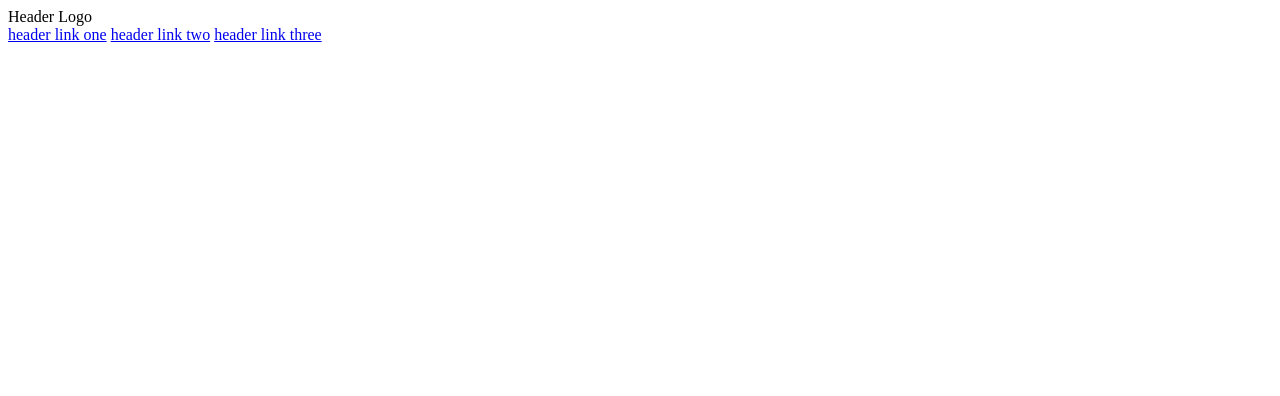
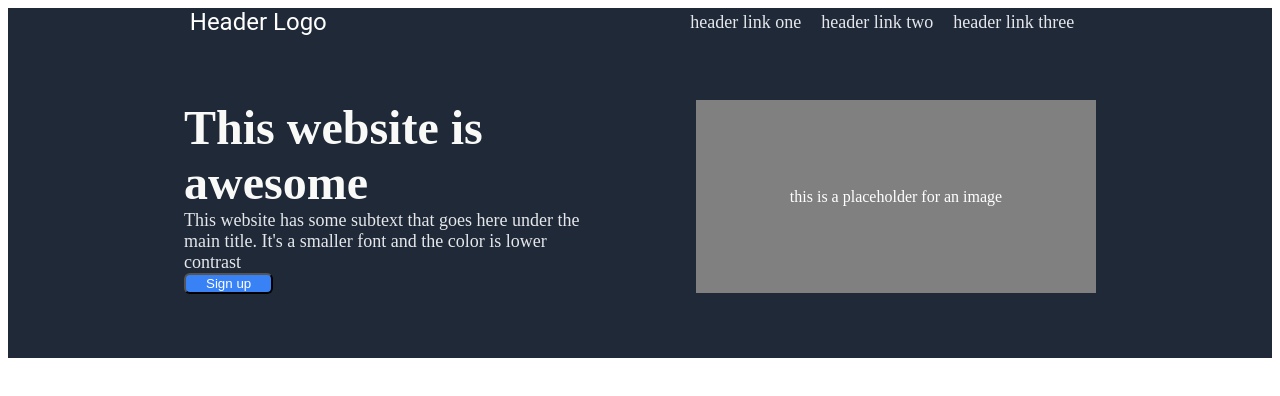
Before and after one commit to Gitsj11/odin-landing-page, a plain HTML site: page index.html in a window 1280 px wide. Drawn offline with Linux system fonts and the light colour scheme.

Commit message:
Created div classes to separate content Added informtion to div class one Created div for text and images

```diff
--- a/index.html
+++ b/index.html
@@ -16,9 +16,20 @@
                 <a href="#">header link three</a>
             </div>
         </div>
-        <div class="content"></div>
+        <div class="content">
+            <div class="one">
+                <div class="content-info">
+                    <div class="header-text">This website is awesome</div>
+                    <div class="sub-text">This website has some subtext that goes here under the main title. It's a smaller font and the color is lower contrast</div>
+                    <button>Sign up</button>
+                </div>
+                <div class="content-image">this is a placeholder for an image</div>
+            </div>
+            <div class="two"></div>
+            <div class="three"></div>
+            <div class="four"></div>
+        </div>
         <div class="footer"></div>
     </div>
-
 </body>
 </html>
--- a/style.css
+++ b/style.css
@@ -0,0 +1,58 @@
+.header {
+    background-color: #1F2937;
+    display: flex;
+    justify-content: space-around;
+    align-items: center;
+}
+
+a {
+    text-decoration: none;
+    font-size: 18px;
+    color: #E5E7EB;
+    padding-right: 16px;
+}
+
+.header-logo {
+    color: white;
+    font-family: 'Roboto';
+    font-size: 24px;
+}
+
+.one {
+    background-color: #1F2937;
+    display: flex;
+    justify-content: space-evenly;
+    padding: 4em;
+}
+
+.header-text {
+    color: #F9FAF8;
+    font-size: 48px;
+    font-weight: bold;
+}
+
+.sub-text {
+    color: #E5E7EB;
+    font-size: 18px;
+}
+
+.content-info {
+    width: 400px;
+}
+.content-image {
+    width: 400px;
+    height: 193px;
+    background-color: grey;
+    color: white;
+    display: flex;
+    justify-content: center;
+    align-items: center;
+}
+
+button {
+    border-radius: 6px;
+    padding-left: 20px;
+    padding-right: 20px;
+    background-color: #3882F6;
+    color: white;
+}
```
